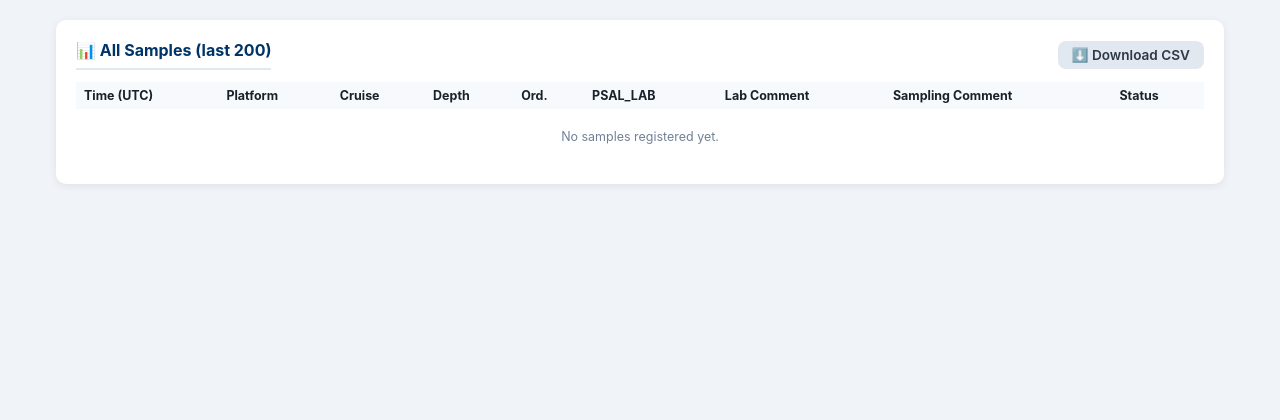
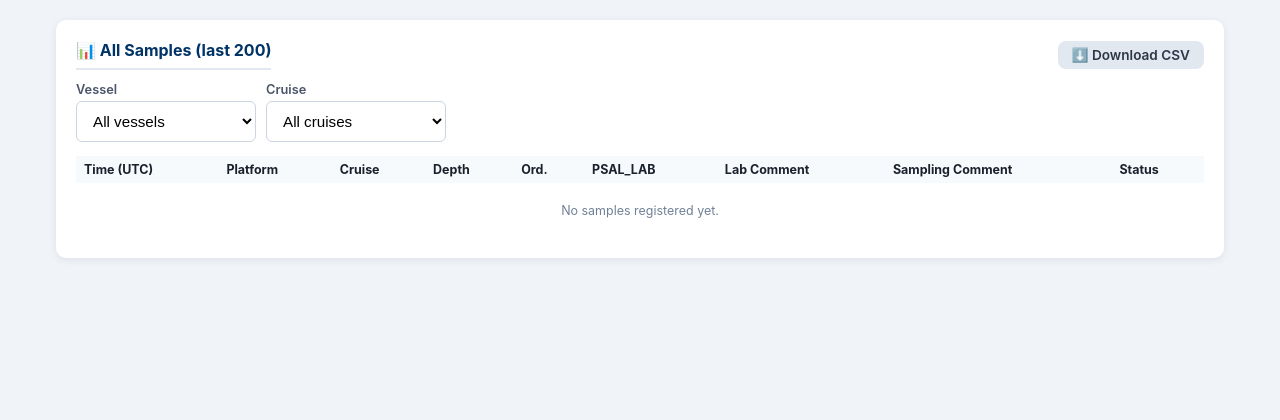
Before and after one commit to sebastianmenze/imr-salinity-sample-server, a FastAPI app: page /samples in a window 1280 px wide. Shown: the part 60-480 px from the top of the page. Run offline with FastAPI, Linux system fonts and the light colour scheme; data that the repository does not hold is empty.

Commit message:
Add vessel and cruise filter dropdowns to All Samples page
/samples now accepts a cruise query param alongside the existing
platform one, and the page shows two auto-submitting dropdowns
(distinct vessel and cruise values seen in the database) plus a
clear-filters link.

```diff
--- a/app/routers/measure.py
+++ b/app/routers/measure.py
@@ -350,20 +350,38 @@ async def delete_measurement(
 async def list_samples(
     request: Request,
     platform: Optional[str] = None,
+    cruise: Optional[str] = None,
     status: Optional[str] = None,
     db: Session = Depends(get_db),
 ):
     query = db.query(SalinitySample)
     if platform:
         query = query.filter(SalinitySample.platform_id == platform)
+    if cruise:
+        query = query.filter(SalinitySample.cruise_id == cruise)
     if status:
         query = query.filter(SalinitySample.status == status)
     samples = query.order_by(SalinitySample.created_at.desc()).limit(200).all()
+
+    platforms = [
+        row[0] for row in
+        db.query(SalinitySample.platform_id).filter(SalinitySample.platform_id.isnot(None))
+        .distinct().order_by(SalinitySample.platform_id).all()
+    ]
+    cruises = [
+        row[0] for row in
+        db.query(SalinitySample.cruise_id).filter(SalinitySample.cruise_id.isnot(None))
+        .distinct().order_by(SalinitySample.cruise_id).all()
+    ]
 
     return templates.TemplateResponse("samples_list.html", {
         "request": request,
         "samples": samples,
         "SampleStatus": SampleStatus,
+        "platforms": platforms,
+        "cruises": cruises,
+        "selected_platform": platform or "",
+        "selected_cruise": cruise or "",
     })
 
 
--- a/app/templates/samples_list.html
+++ b/app/templates/samples_list.html
@@ -7,12 +7,38 @@
 </style>
 
 <div class="card">
-    <div style="display:flex; justify-content:space-between; align-items:center; margin-bottom:12px">
+    <div style="display:flex; justify-content:space-between; align-items:center; margin-bottom:12px; flex-wrap:wrap; gap:10px">
         <h2 style="margin:0">📊 All Samples (last 200)</h2>
         <a href="/samples/export.csv" class="btn btn-secondary" style="font-size:0.85rem; padding:6px 14px; text-decoration:none">
             ⬇️ Download CSV
         </a>
     </div>
+
+    <form method="get" action="/samples" style="display:flex; gap:10px; flex-wrap:wrap; align-items:flex-end; margin-bottom:14px">
+        <div style="min-width:180px">
+            <label style="margin-top:0">Vessel</label>
+            <select name="platform" onchange="this.form.submit()">
+                <option value="">All vessels</option>
+                {% for p in platforms %}
+                <option value="{{ p }}" {% if p == selected_platform %}selected{% endif %}>{{ p }}</option>
+                {% endfor %}
+            </select>
+        </div>
+        <div style="min-width:180px">
+            <label style="margin-top:0">Cruise</label>
+            <select name="cruise" onchange="this.form.submit()">
+                <option value="">All cruises</option>
+                {% for c in cruises %}
+                <option value="{{ c }}" {% if c == selected_cruise %}selected{% endif %}>{{ c }}</option>
+                {% endfor %}
+            </select>
+        </div>
+        {% if selected_platform or selected_cruise %}
+        <a href="/samples" class="btn btn-secondary" style="font-size:0.85rem; padding:9px 14px; text-decoration:none">
+            ✕ Clear filters
+        </a>
+        {% endif %}
+    </form>
 
     <div style="overflow-x:auto">
         <table style="width:100%; border-collapse:collapse; font-size:0.78rem">
```
